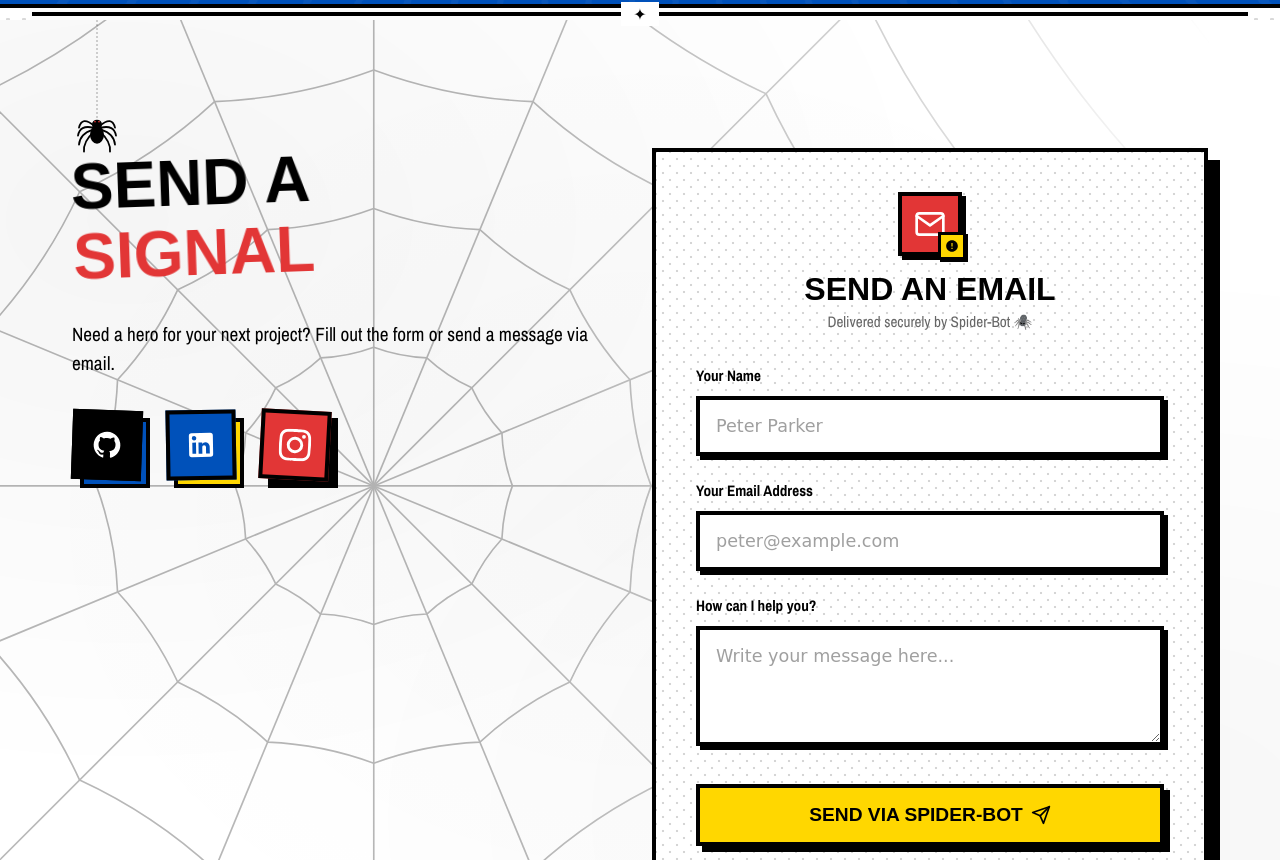
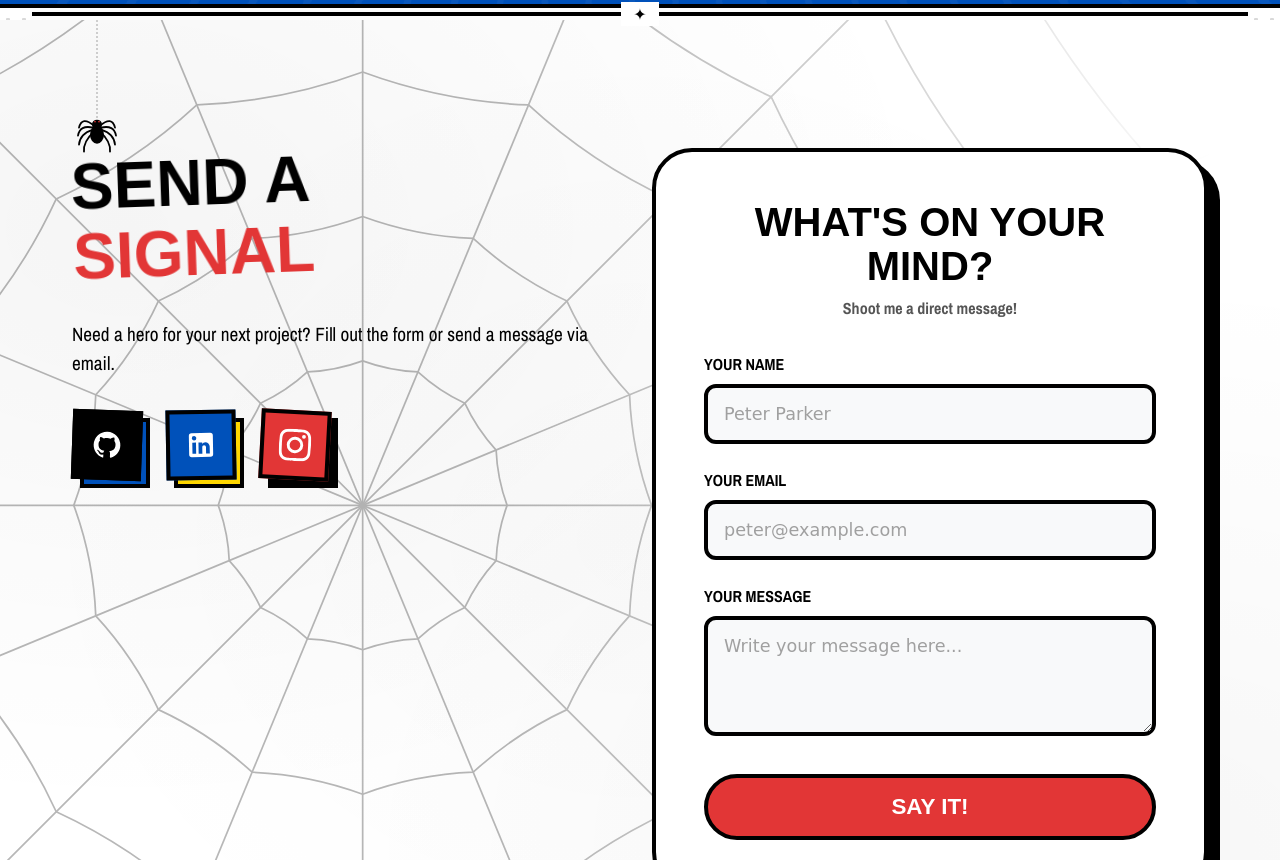
Before and after one commit to Saintfai/portfolio, a Next.js app: page / in a window 1280 px wide. Shown: the part 3540-4400 px from the top of the page. Built offline with nearby package versions, Linux system fonts and the light colour scheme; a web font is replaced by a local one.

Commit message:
Rename Spider-Bot contact to Speech Bubble

```diff
--- a/app/components/ContactSection.tsx
+++ b/app/components/ContactSection.tsx
@@ -130,48 +130,31 @@ export default function ContactSection() {
           <ScrollReveal
             animationClass="scroll-reveal-simple scroll-shadow-reveal"
           >
-            <form onSubmit={handleSubmit} className="spider-bot-card">
-              <div className="spider-bot-header">
-                <div className="spider-bot-icon">
-                  <svg xmlns="http://www.w3.org/2000/svg" viewBox="0 0 24 24" width="32" height="32" fill="none" stroke="currentColor" strokeWidth="2" strokeLinecap="round" strokeLinejoin="round">
-                    <path d="M4 4h16c1.1 0 2 .9 2 2v12c0 1.1-.9 2-2 2H4c-1.1 0-2-.9-2-2V6c0-1.1.9-2 2-2z"></path>
-                    <polyline points="22,6 12,13 2,6"></polyline>
-                  </svg>
-                  <div className="spider-bot-badge">
-                    <svg xmlns="http://www.w3.org/2000/svg" viewBox="0 0 24 24" width="14" height="14" fill="currentColor">
-                      <path d="M12 2C6.48 2 2 6.48 2 12s4.48 10 10 10 10-4.48 10-10S17.52 2 12 2zm1 15h-2v-2h2v2zm0-4h-2V7h2v6z"></path>
-                    </svg>
-                  </div>
-                </div>
-                <h3 className="spider-bot-title">Send an Email</h3>
-                <p className="spider-bot-subtitle">Delivered securely by Spider-Bot 🕷️</p>
+            <form onSubmit={handleSubmit} className="speech-bubble-card">
+              <div className="speech-bubble-header">
+                <h3 className="speech-bubble-title">What's on your mind?</h3>
+                <p className="speech-bubble-subtitle">Shoot me a direct message!</p>
               </div>
 
-              <div className="spider-bot-input-group">
-                <label className="spider-bot-label" htmlFor="name">Your Name</label>
-                <input type="text" id="name" name="name" className="spider-bot-input" placeholder="Peter Parker" required />
+              <div className="speech-bubble-input-group">
+                <label className="speech-bubble-label" htmlFor="name">Your Name</label>
+                <input type="text" id="name" name="name" className="speech-bubble-input" placeholder="Peter Parker" required />
               </div>
-              <div className="spider-bot-input-group">
-                <label className="spider-bot-label" htmlFor="email">Your Email Address</label>
-                <input type="email" id="email" name="email" className="spider-bot-input" placeholder="peter@example.com" required />
+              <div className="speech-bubble-input-group">
+                <label className="speech-bubble-label" htmlFor="email">Your Email</label>
+                <input type="email" id="email" name="email" className="speech-bubble-input" placeholder="peter@example.com" required />
               </div>
-              <div className="spider-bot-input-group">
-                <label className="spider-bot-label" htmlFor="message">How can I help you?</label>
-                <textarea id="message" name="message" className="spider-bot-input" rows={4} placeholder="Write your message here..." required></textarea>
+              <div className="speech-bubble-input-group">
+                <label className="speech-bubble-label" htmlFor="message">Your Message</label>
+                <textarea id="message" name="message" className="speech-bubble-input" rows={4} placeholder="Write your message here..." required></textarea>
               </div>
               <div className="submit-btn-container">
                 <button
                   type="submit"
-                  className="spider-bot-btn"
+                  className="speech-bubble-btn"
                   disabled={status === "loading"}
                 >
-                  <span className="btn-text">{status === "loading" ? "Dispatching..." : "Send via Spider-Bot"}</span>
-                  {status !== "loading" && (
-                    <svg xmlns="http://www.w3.org/2000/svg" width="20" height="20" viewBox="0 0 24 24" fill="none" stroke="currentColor" strokeWidth="2" strokeLinecap="round" strokeLinejoin="round" className="spider-bot-btn-icon">
-                      <line x1="22" y1="2" x2="11" y2="13"></line>
-                      <polygon points="22 2 15 22 11 13 2 9 22 2"></polygon>
-                    </svg>
-                  )}
+                  <span className="btn-text">{status === "loading" ? "SENDING..." : "SAY IT!"}</span>
                 </button>
               </div>
               {result && (
--- a/app/globals.css
+++ b/app/globals.css
@@ -2894,102 +2894,90 @@ html.splash-seen .splash-overlay { display: none !important; }
 }
 
 /* ============================================
-   SPIDER-BOT MAIL DELIVERY (Contact)
+/* ============================================
+   GIANT SPEECH BUBBLE (Contact)
    ============================================ */
-.spider-bot-card {
+.speech-bubble-card {
   background-color: var(--color-pure-white);
-  background-image: radial-gradient(#d5d5d5 15%, transparent 16%), radial-gradient(#d5d5d5 15%, transparent 16%);
-  background-size: 14px 14px;
-  background-position: 0 0, 7px 7px;
   border: 4px solid var(--color-pure-black);
-  border-radius: 0;
-  padding: 2.5rem;
+  border-radius: 40px;
+  padding: 3rem;
   position: relative;
   box-sizing: border-box;
   width: 100%;
   max-width: 100%;
   box-shadow: 12px 12px 0px var(--color-pure-black);
   transition: transform 0.2s ease, box-shadow 0.2s ease;
-}
-
-.spider-bot-card:hover {
+  margin-bottom: 2.5rem; /* space for the tail */
+}
+
+/* The Speech Bubble Tail */
+.speech-bubble-card::before {
+  content: '';
+  position: absolute;
+  bottom: -40px;
+  right: 60px;
+  border-width: 40px 0 0 40px;
+  border-style: solid;
+  border-color: var(--color-pure-black) transparent transparent transparent;
+}
+
+.speech-bubble-card::after {
+  content: '';
+  position: absolute;
+  bottom: -31px;
+  right: 64px;
+  border-width: 32px 0 0 32px;
+  border-style: solid;
+  border-color: var(--color-pure-white) transparent transparent transparent;
+}
+
+.speech-bubble-card:hover {
   transform: translate(-4px, -4px);
   box-shadow: 16px 16px 0px var(--color-pure-black);
 }
 
-.spider-bot-header {
-  display: flex;
-  flex-direction: column;
-  align-items: center;
+.speech-bubble-header {
+  text-align: center;
   margin-bottom: 2rem;
-  text-align: center;
-}
-
-.spider-bot-icon {
-  width: 64px;
-  height: 64px;
-  background-color: var(--color-spiderman-red);
-  color: var(--color-pure-white);
-  border-radius: 0;
-  display: flex;
-  align-items: center;
-  justify-content: center;
-  margin-bottom: 1rem;
-  border: 4px solid var(--color-pure-black);
-  box-shadow: 4px 4px 0 var(--color-pure-black);
-  position: relative;
-}
-
-.spider-bot-badge {
-  position: absolute;
-  bottom: -8px;
-  right: -8px;
-  background-color: var(--color-wolverine-yellow);
-  color: var(--color-pure-black);
-  border: 3px solid var(--color-pure-black);
-  border-radius: 0;
-  width: 28px;
-  height: 28px;
-  display: flex;
-  align-items: center;
-  justify-content: center;
-  box-shadow: 2px 2px 0 var(--color-pure-black);
-}
-
-.spider-bot-title {
+}
+
+.speech-bubble-title {
   font-family: var(--font-display);
-  font-size: 2rem;
+  font-size: 2.5rem;
   text-transform: uppercase;
   margin: 0;
   line-height: 1.1;
   color: var(--color-pure-black);
 }
 
-.spider-bot-subtitle {
+.speech-bubble-subtitle {
   font-family: var(--font-body);
-  font-size: 0.95rem;
-  color: #666;
-  margin-top: 0.25rem;
-}
-
-.spider-bot-input-group {
+  font-size: 1rem;
+  font-weight: bold;
+  color: #555;
+  margin-top: 0.5rem;
+}
+
+.speech-bubble-input-group {
   margin-bottom: 1.5rem;
 }
 
-.spider-bot-label {
+.speech-bubble-label {
   display: block;
-  font-size: 0.95rem;
-  font-weight: 700;
+  font-size: 1rem;
+  font-weight: 800;
   margin-bottom: 0.5rem;
   color: var(--color-pure-black);
-}
-
-.spider-bot-input {
+  text-transform: uppercase;
+}
+
+.speech-bubble-input {
   width: 100%;
   padding: 1rem;
-  background-color: var(--color-pure-white);
+  background-color: #f8f9fa;
   border: 4px solid var(--color-pure-black);
-  border-radius: 0;
+  border-radius: 12px;
   color: var(--color-pure-black);
   font-family: 'Kalam', 'Comic Sans MS', cursive, var(--font-body);
   font-size: 1.1rem;
@@ -2997,30 +2985,28 @@ html.splash-seen .splash-overlay { display: none !important; }
   transition: all 0.2s ease;
   box-sizing: border-box;
   max-width: 100%;
-  box-shadow: 4px 4px 0 var(--color-pure-black);
-}
-
-.spider-bot-input::placeholder {
+}
+
+.speech-bubble-input::placeholder {
   color: #a0a0a0;
 }
 
-.spider-bot-input:focus {
+.speech-bubble-input:focus {
   background-color: #fffdef;
-  transform: translate(-2px, -2px);
-  box-shadow: 6px 6px 0 var(--color-pure-black);
-}
-
-.spider-bot-btn {
+  border-color: var(--color-spiderman-red);
+}
+
+.speech-bubble-btn {
   font-family: var(--font-display);
   text-transform: uppercase;
   font-weight: 900;
-  font-size: 1.2rem;
+  font-size: 1.4rem;
   padding: 1rem 1.5rem;
   cursor: pointer;
   border: 4px solid var(--color-pure-black);
-  border-radius: 0;
-  background-color: var(--color-wolverine-yellow);
-  color: var(--color-pure-black);
+  border-radius: 40px;
+  background-color: var(--color-spiderman-red);
+  color: var(--color-pure-white);
   width: 100%;
   transition: all 0.1s ease;
   position: relative;
@@ -3029,86 +3015,64 @@ html.splash-seen .splash-overlay { display: none !important; }
   display: flex;
   align-items: center;
   justify-content: center;
-  box-shadow: 6px 6px 0 var(--color-pure-black);
-}
-
-.spider-bot-btn:hover:not(:disabled) {
-  transform: translate(-2px, -2px);
-  box-shadow: 8px 8px 0 var(--color-pure-black);
-  background-color: #ffdf00;
-}
-
-.spider-bot-btn:active:not(:disabled) {
-  transform: translate(4px, 4px);
-  box-shadow: 2px 2px 0 var(--color-pure-black);
-}
-
-.spider-bot-btn:disabled {
+  margin-top: 1rem;
+}
+
+.speech-bubble-btn:hover:not(:disabled) {
+  background-color: #e23636;
+  transform: scale(1.02);
+}
+
+.speech-bubble-btn:active:not(:disabled) {
+  transform: scale(0.98);
+}
+
+.speech-bubble-btn:disabled {
   background-color: #ccc;
   cursor: not-allowed;
-  transform: translate(2px, 2px);
-  box-shadow: 4px 4px 0 var(--color-pure-black);
-}
-
-.spider-bot-btn-icon {
-  margin-left: 8px;
-}
-
-/* Adjustments for Noir Mode */
-:root[data-theme='noir'] .spider-bot-card {
+}
+
+/* Noir adjustments */
+:root[data-theme='noir'] .speech-bubble-card {
   background-color: var(--noir-surface-elevated);
-  background-image: radial-gradient(#333 15%, transparent 16%), radial-gradient(#333 15%, transparent 16%);
   border-color: var(--color-pure-white);
   box-shadow: 12px 12px 0px rgba(0,0,0,1);
 }
 
-:root[data-theme='noir'] .spider-bot-title,
-:root[data-theme='noir'] .spider-bot-label {
+:root[data-theme='noir'] .speech-bubble-card::before {
+  border-top-color: var(--color-pure-white);
+}
+
+:root[data-theme='noir'] .speech-bubble-card::after {
+  border-top-color: var(--noir-surface-elevated);
+}
+
+:root[data-theme='noir'] .speech-bubble-title,
+:root[data-theme='noir'] .speech-bubble-label {
   color: var(--color-pure-white);
 }
 
-:root[data-theme='noir'] .spider-bot-subtitle {
-  color: #aaa;
-}
-
-:root[data-theme='noir'] .spider-bot-icon {
-  background-color: var(--noir-surface);
-  color: var(--color-pure-white);
-  border-color: var(--color-pure-white);
-  box-shadow: 4px 4px 0 var(--color-pure-black);
-}
-
-:root[data-theme='noir'] .spider-bot-badge {
-  background-color: var(--noir-surface);
-  color: var(--color-pure-white);
-  border-color: var(--color-pure-white);
-  box-shadow: 2px 2px 0 var(--color-pure-black);
-}
-
-:root[data-theme='noir'] .spider-bot-input {
+:root[data-theme='noir'] .speech-bubble-subtitle {
+  color: #bbb;
+}
+
+:root[data-theme='noir'] .speech-bubble-input {
   background-color: var(--noir-surface);
   border-color: var(--color-pure-white);
   color: var(--color-pure-white);
-  box-shadow: 4px 4px 0 var(--color-pure-black);
-}
-
-:root[data-theme='noir'] .spider-bot-input:focus {
+}
+
+:root[data-theme='noir'] .speech-bubble-input:focus {
   background-color: var(--noir-surface-elevated);
-  box-shadow: 6px 6px 0 var(--color-pure-black);
-}
-
-:root[data-theme='noir'] .spider-bot-btn {
-  background-color: var(--noir-surface);
-  color: var(--color-pure-white);
+  border-color: var(--noir-accent);
+}
+
+:root[data-theme='noir'] .speech-bubble-btn {
+  background-color: var(--noir-accent);
+  color: var(--color-pure-black);
   border-color: var(--color-pure-white);
-  box-shadow: 6px 6px 0 var(--color-pure-black);
-}
-
-:root[data-theme='noir'] .spider-bot-btn:hover:not(:disabled) {
-  background-color: var(--noir-surface-elevated);
-  box-shadow: 8px 8px 0 var(--color-pure-black);
-}
-
-:root[data-theme='noir'] .spider-bot-btn:active:not(:disabled) {
-  box-shadow: 2px 2px 0 var(--color-pure-black);
-}
+}
+
+:root[data-theme='noir'] .speech-bubble-btn:hover:not(:disabled) {
+  background-color: #e0c268;
+}
```
